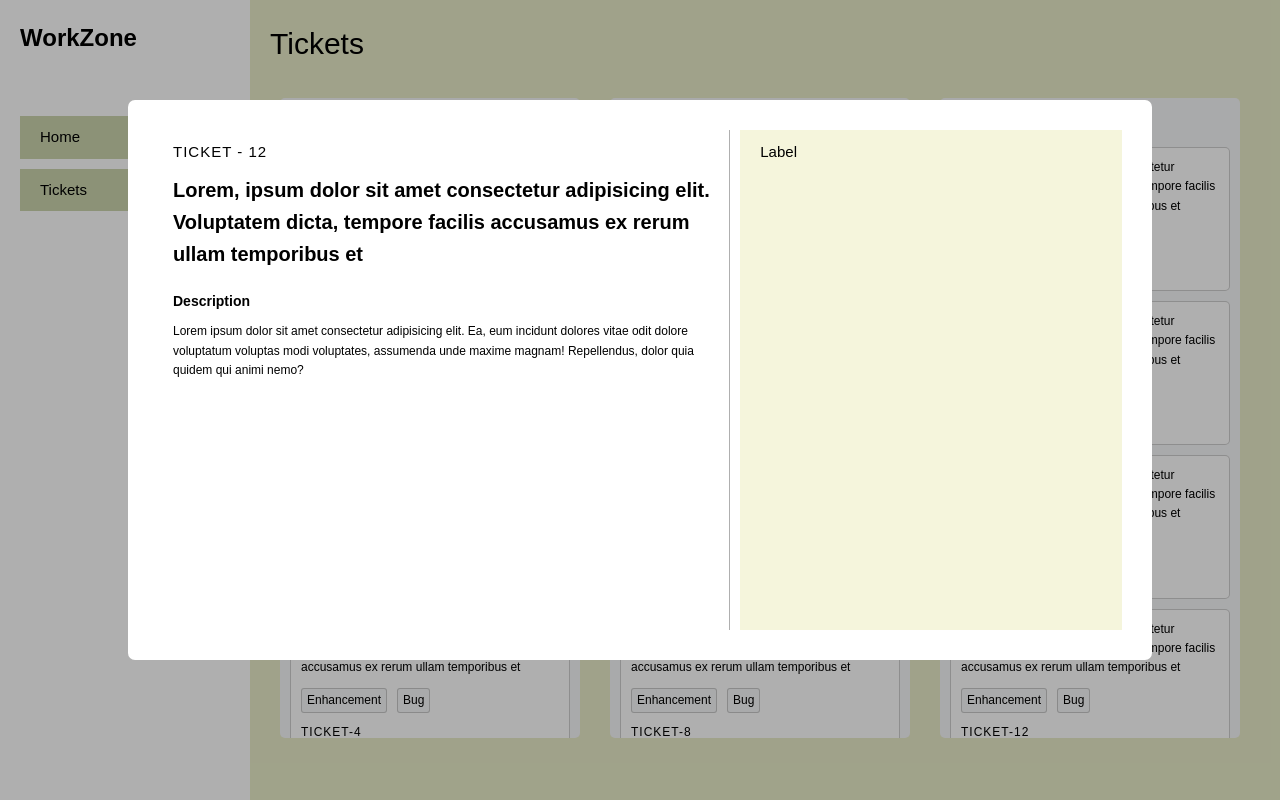
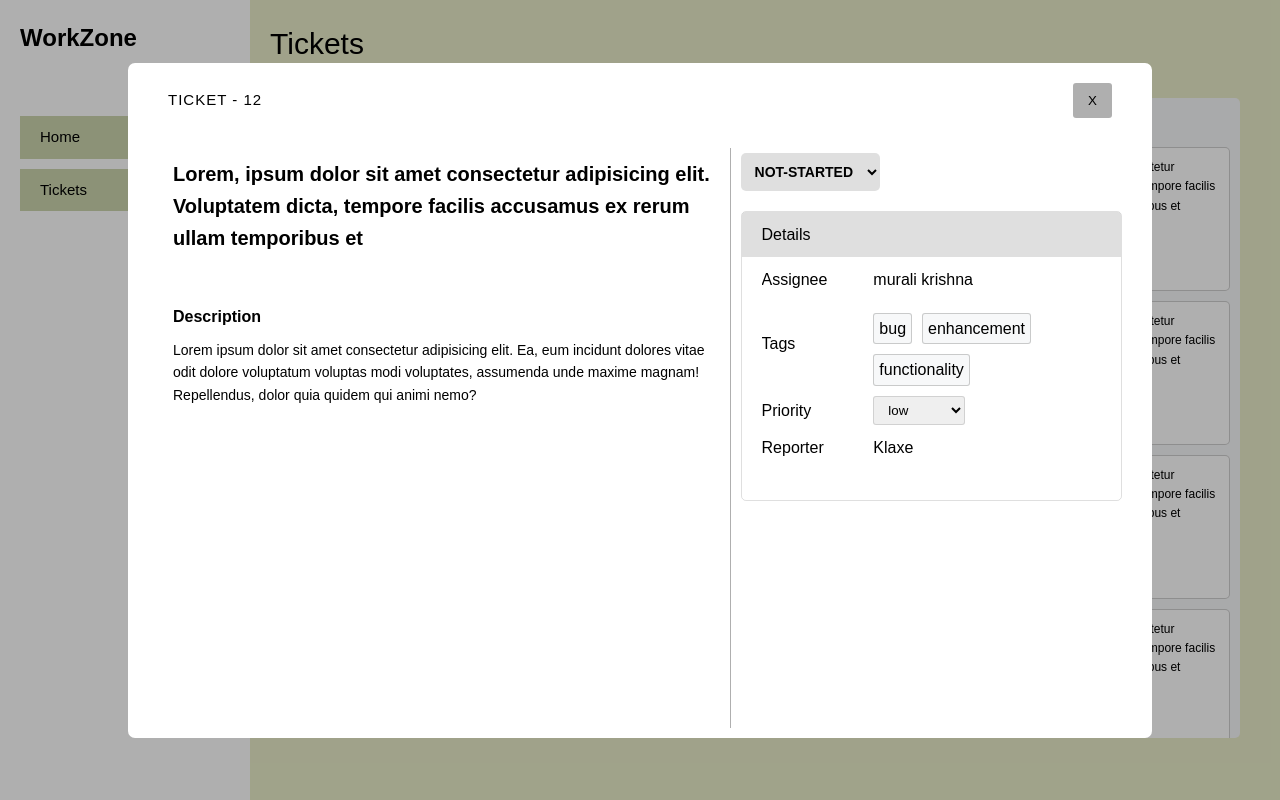
Before and after one commit to Kanna116/ticket-management-system, a Vue app: page /tickets in a window 1280 px wide. Built offline with nearby package versions, Linux system fonts and the light colour scheme; a web font is replaced by a local one.

Commit message:
static ticket display model is done

```diff
--- a/src/components/TicketDisplayModal.vue
+++ b/src/components/TicketDisplayModal.vue
@@ -1,8 +1,11 @@
 <template>
   <div class="modal-screen">
+    <div class="ticket-details-title">
+      <p class="ticket-id">{{ 'TICKET - 12' }}</p>
+      <button>X</button>
+    </div>
     <div class="ticket-container">
       <div class="ticket-left">
-        <p class="ticket-id">{{ 'TICKET - 12' }}</p>
         <h2 class="ticket-main-title">
           {{
             'Lorem, ipsum dolor sit amet consectetur adipisicing elit. Voluptatem dicta, tempore facilis accusamus ex rerum ullam temporibus et'
@@ -18,7 +21,33 @@
         </div>
       </div>
       <div class="ticket-right">
-        <p>Label</p>
+        <select name="status-options" id="status-options" class="status-options-container">
+          <option value="not-started">Not-Started</option>
+          <option value="in-progress">In-Progress</option>
+          <option value="done">Done</option>
+        </select>
+
+        <div class="ticket-details-extra">
+          <h3>Details</h3>
+          <div class="two-column-grid">
+            <h4>Assignee</h4>
+            <p>{{ 'murali krishna' }}</p>
+            <h4>Tags</h4>
+            <div class="ticket-tags">
+              <span>bug</span>
+              <span>enhancement</span>
+              <span>functionality</span>
+            </div>
+            <h4>Priority</h4>
+            <select name="priority-options" class="priority-options" id="priority-options">
+              <option value="low">low</option>
+              <option value="high">High</option>
+              <option value="extreme">Extreme</option>
+            </select>
+            <h4>Reporter</h4>
+            <p>{{ 'Klaxe' }}</p>
+          </div>
+        </div>
       </div>
     </div>
   </div>
@@ -35,20 +64,41 @@
   top: 0;
   left: 0;
   display: flex;
+  justify-content: center;
+  align-items: center;
   flex-direction: column;
+  /* gap: 10px; */
+}
+.ticket-details-title {
+  width: 80vw;
+  display: flex;
   align-items: center;
+  justify-content: space-between;
+  gap: 10px;
+  padding: 20px 40px;
+  background-color: white;
+  border-top-left-radius: 7px;
+  border-top-right-radius: 7px;
+  /* border-bottom: 1px solid red; */
+}
+.ticket-details-title p {
+  margin-top: 0;
+}
+.ticket-details-title button {
+  border: 0px;
+  outline: 0px;
+  padding: 10px 15px;
+  background-color: #00000050;
+  border-radius: 3px;
 }
 .ticket-container {
-  margin-top: 100px;
-  min-width: 50vw;
-  max-width: 80vw;
-  min-height: 70vh;
-  width: fit-content;
-  height: fit-content;
+  width: 80vw;
+  height: 75vh;
 
   background-color: #fff;
-  border-radius: 7px;
-  padding: 30px;
+  border-bottom-left-radius: 7px;
+  border-bottom-right-radius: 7px;
+  padding: 10px 30px;
   display: flex;
   justify-content: flex-start;
   gap: 10px;
@@ -67,20 +117,73 @@
 .ticket-desc-container {
   width: 100%;
   height: fit-content;
-  margin-top: 20px;
+  margin-top: 50px;
 }
 .ticket-desc-container h4 {
-  font-size: 14px;
+  font-size: 16px;
   font-weight: 600;
 }
 .ticket-desc-container p {
-  font-size: 12px;
+  font-size: 14px;
   margin-top: 10px;
   font-weight: 500;
 }
 .ticket-right {
   width: 40%;
-  background-color: beige;
+}
+.status-options-container {
+  padding: 10px 10px;
+  border-radius: 5px;
+  text-transform: uppercase;
+  font-size: 14px;
+  font-family: inherit;
+  font-weight: 600;
+  border: 0px;
+  background-color: #00000020;
+  margin-top: 5px;
+}
+.status-options-container:focus {
+  border: 0px;
+}
+.status-options-container option {
+  font-size: 12px;
+  font-weight: 500;
+}
+
+.ticket-details-extra {
+  width: 100%;
+  height: fit-content;
+  margin-top: 20px;
+  border: 0.5px solid #00000020;
+  border-radius: 5px;
+}
+.ticket-details-extra {
+  font-size: 16px;
+  padding: 0px 0px 30px;
+}
+.ticket-details-extra h3 {
+  font-size: 16px;
+  font-weight: 500;
   padding: 10px 20px;
+  background-color: #00000020;
+  text-transform: capitalize;
+}
+.ticket-details-extra .two-column-grid {
+  width: 100%;
+  padding: 10px 20px;
+  display: grid;
+  grid-template-columns: 30% 65%;
+  align-items: center;
+  row-gap: 10px;
+  column-gap: 10px;
+}
+.priority-options {
+  padding: 5px 10px;
+  border-radius: 3px;
+  width: fit-content;
+  border: 0.5px solid #00000020;
+}
+.priority-options:focus {
+  border: 0.5px solid #00000070;
 }
 </style>
```
